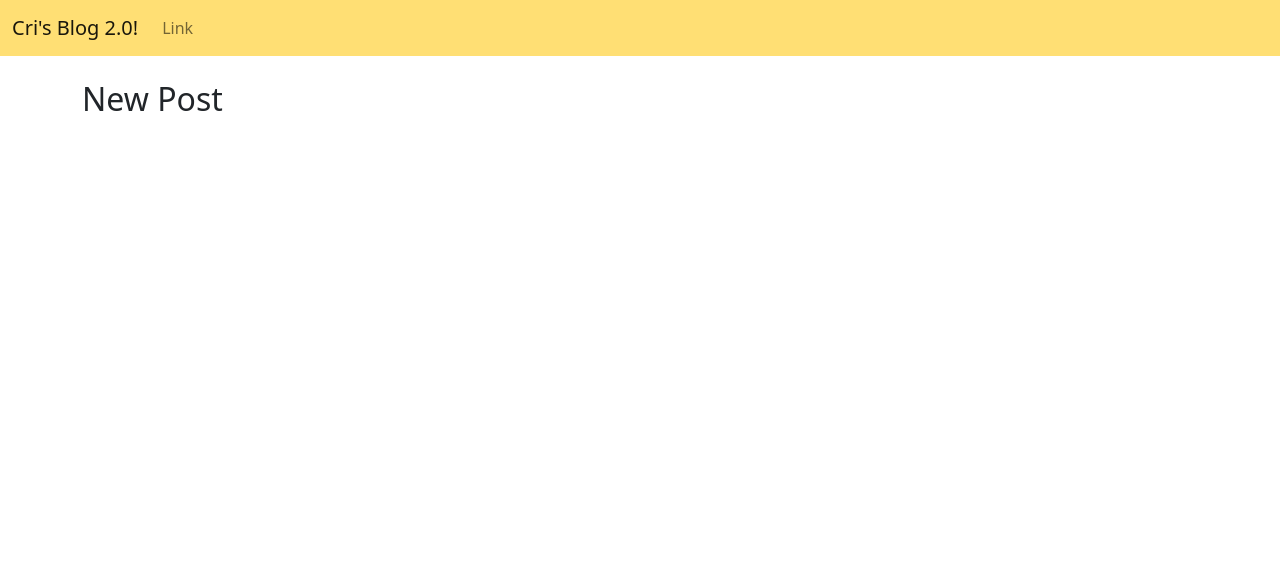
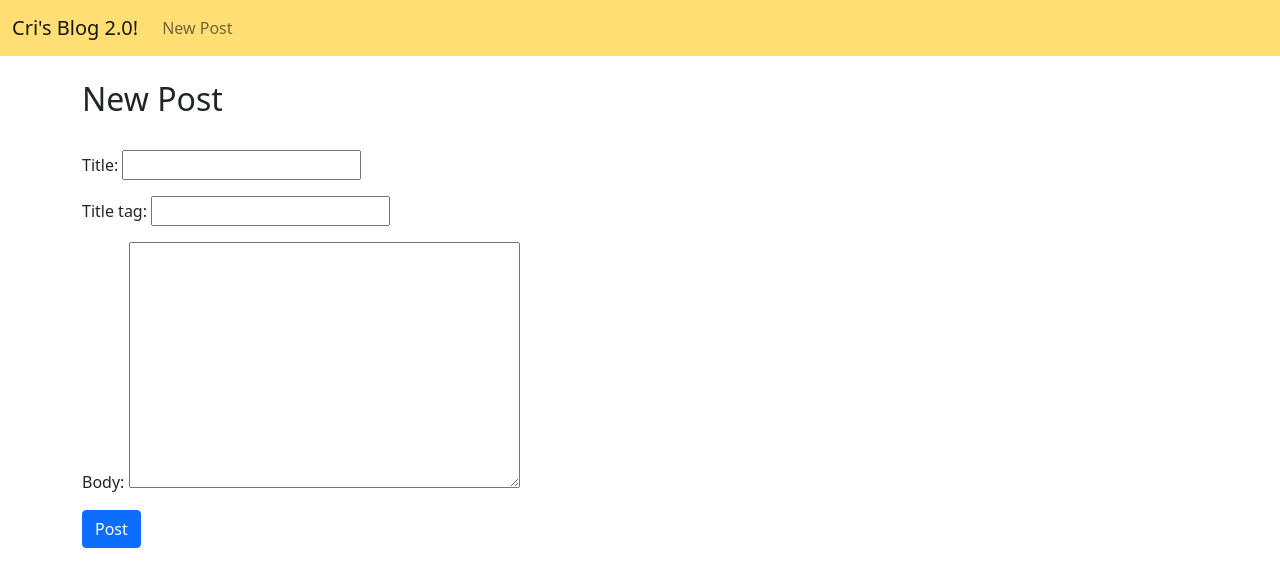
Before and after one commit to tenaciouscri/django-blog-2, a Django app: template templates/blog/add_post.html in a window 1280 px wide. Shown: the top 587 px of the page. Run offline with Django 4.2, Linux system fonts and the light colour scheme; the template is opened without the code that fills it: values that come from a table or form of the project are taken from there, others are empty.

Commit message:
Add post page

```diff
--- /dev/null
+++ b/blog/forms.py
@@ -0,0 +1,13 @@
+from django import forms
+
+from .models import Post
+
+
+class PostForm(forms.ModelForm):
+    class Meta:
+        model = Post
+        fields = (
+            "title",
+            "title_tag",
+            "body",
+        )
--- a/blog/models.py
+++ b/blog/models.py
@@ -5,7 +5,7 @@ from django.contrib.auth.models import User
 class Post(models.Model):
     author = models.ForeignKey(User, on_delete=models.CASCADE)
     title = models.CharField(max_length=255)
-    title_tag = models.CharField(max_length=50, default="Cri's Blog 2.0!")
+    title_tag = models.CharField(max_length=50)
     body = models.TextField()
     created_on = models.DateTimeField(auto_now_add=True)
     last_modified = models.DateTimeField(auto_now=True)
--- a/blog/urls.py
+++ b/blog/urls.py
@@ -5,4 +5,5 @@ from . import views
 urlpatterns = [
     path("", views.home, name="home"),
     path("post/<int:pk>/", views.post_detail, name="post_detail"),
+    path("add_post/", views.add_post, name="add_post"),
 ]
--- a/templates/base.html
+++ b/templates/base.html
@@ -28,7 +28,7 @@
                     <a class="nav-link active" aria-current="page" href="#">Home</a>
                   </li> {% endcomment %}
                   <li class="nav-item">
-                    <a class="nav-link" href="#">Link</a>
+                    <a class="nav-link" href="{% url 'add_post' %}">New Post</a>
                   </li>
                   {% comment %} <li class="nav-item dropdown">
                     <a class="nav-link dropdown-toggle" href="#" id="navbarDropdown" role="button" data-bs-toggle="dropdown" aria-expanded="false">
--- a/templates/blog/add_post.html
+++ b/templates/blog/add_post.html
@@ -1,7 +1,12 @@
 {% extends 'base.html' %}
-
+{% block title %} Write a New Post {% endblock %}
 {% block content %}
 
 <h2>New Post</h2>
+<br/>
+<form method="POST">
+    {% csrf_token %}
+    {{ form.as_p }}
+    <button class="btn btn-primary">Post</button>
 
 {% endblock %}
--- a/templates/blog/post_detail.html
+++ b/templates/blog/post_detail.html
@@ -1,7 +1,5 @@
 {% extends 'base.html' %}
-
 {% block title %} {{ post.title_tag }} {% endblock %}
-
 {% block content %}
 
 <h1>{{ post.title }}</h1>
```
Also changed, not shown: blog/views.py (+15 -1 lines).
